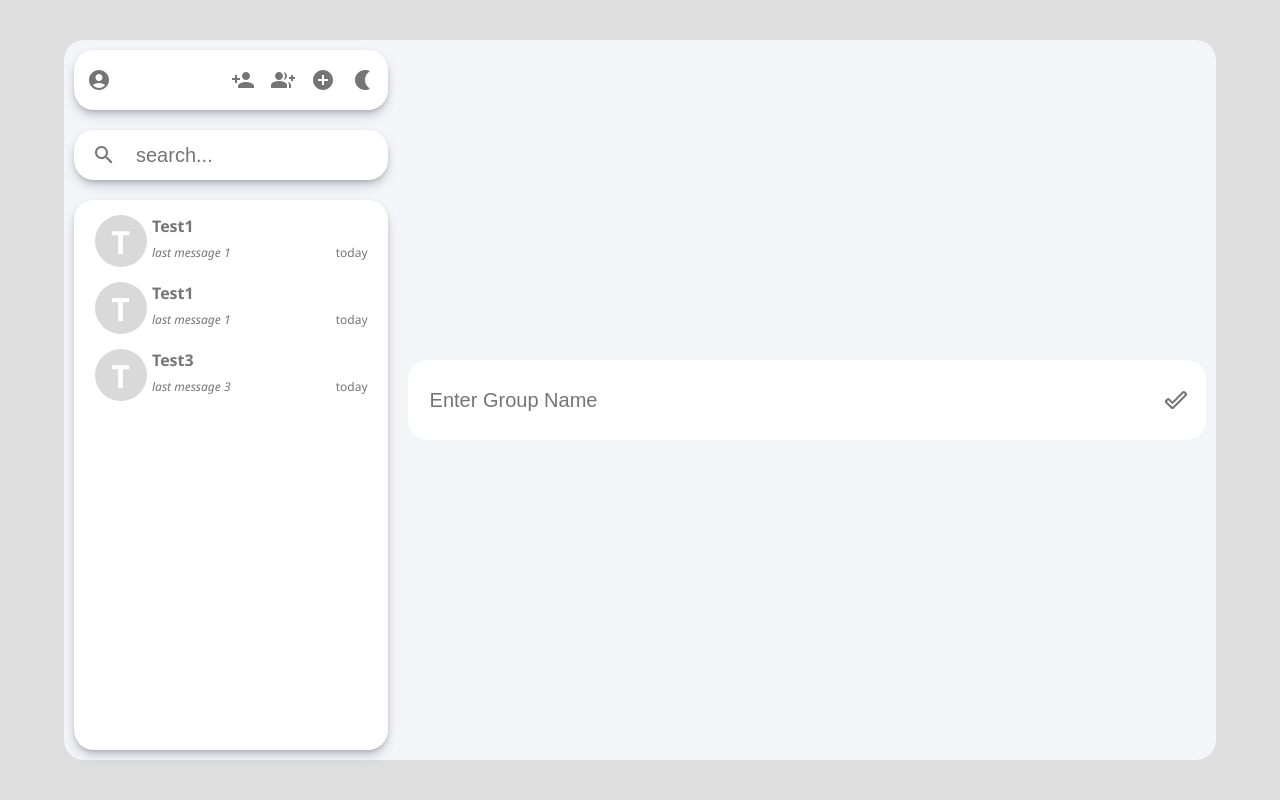
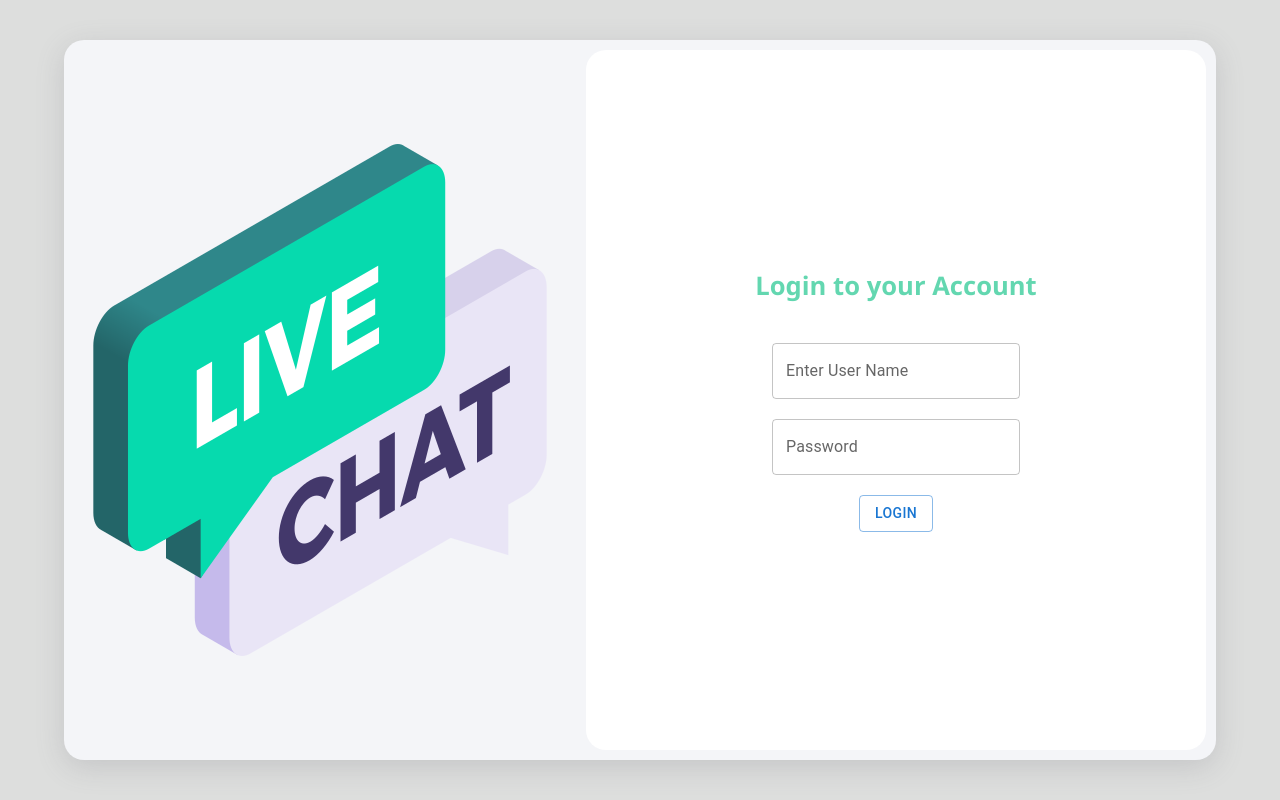
Before and after one commit to Vibhav-Jaiswal/mern-chat-app, a React (Vite) app in the folder client/: page / in a window 1280 px wide. Built offline with nearby package versions, Linux system fonts and the light colour scheme.

Commit message:
create login UI

```diff
--- a/client/src/App.jsx
+++ b/client/src/App.jsx
@@ -1,10 +1,12 @@
 import React from "react";
 import MainContainer from "./Components/MainContainer";
+import Login from "./Components/Login";
 
 const App = () => {
   return (
     <div className="app">
-      <MainContainer />
+      {/* <MainContainer /> */}
+      <Login />
     </div>
   );
 };
--- /dev/null
+++ b/client/src/Components/Login.jsx
@@ -0,0 +1,30 @@
+import React from "react";
+import logo from "../Images/live-chat_512px.png";
+import { Button, TextField } from "@mui/material";
+
+const Login = () => {
+  return (
+    <div className="login-container">
+      <div className="image-container">
+        <img src={logo} alt="logo" />
+      </div>
+      <div className="login-box">
+        <p className="login-text">Login to your Account</p>
+        <TextField
+          id="standard-basic"
+          label="Enter User Name"
+          variant="outlined"
+        />
+        <TextField
+          id="outlined-password-input"
+          label="Password"
+          type="password"
+          autoComplete="current-password"
+        />
+        <Button variant="outlined">Login</Button>
+      </div>
+    </div>
+  );
+};
+
+export default Login;
--- a/client/src/Components/myStyles.css
+++ b/client/src/Components/myStyles.css
@@ -261,3 +261,30 @@
   display: flex;
   box-shadow: rgba(100, 100, 111, 0.2) 0px 7px 29px 0px;
 }
+
+.image-container {
+    flex: 0.3;
+    display: flex;
+    justify-content: center;
+    align-items: center;
+  }
+
+  .login-text {
+    font-size: 2vw;
+    padding-bottom: 20px;
+  }
+
+  .login-box {
+    flex: 0.7;
+    background-color: white;
+    border-radius: 20px;
+    margin: 10px;
+    font-family: "Segoe UI", Tahoma, Geneva, Verdana, sans-serif;
+    color: #63d7b0;
+    font-weight: bolder;
+    display: flex;
+    flex-direction: column;
+    justify-content: center;
+    align-items: center;
+    gap: 20px;
+  }
```
Lines whose indentation alone changed are shown as unchanged.
